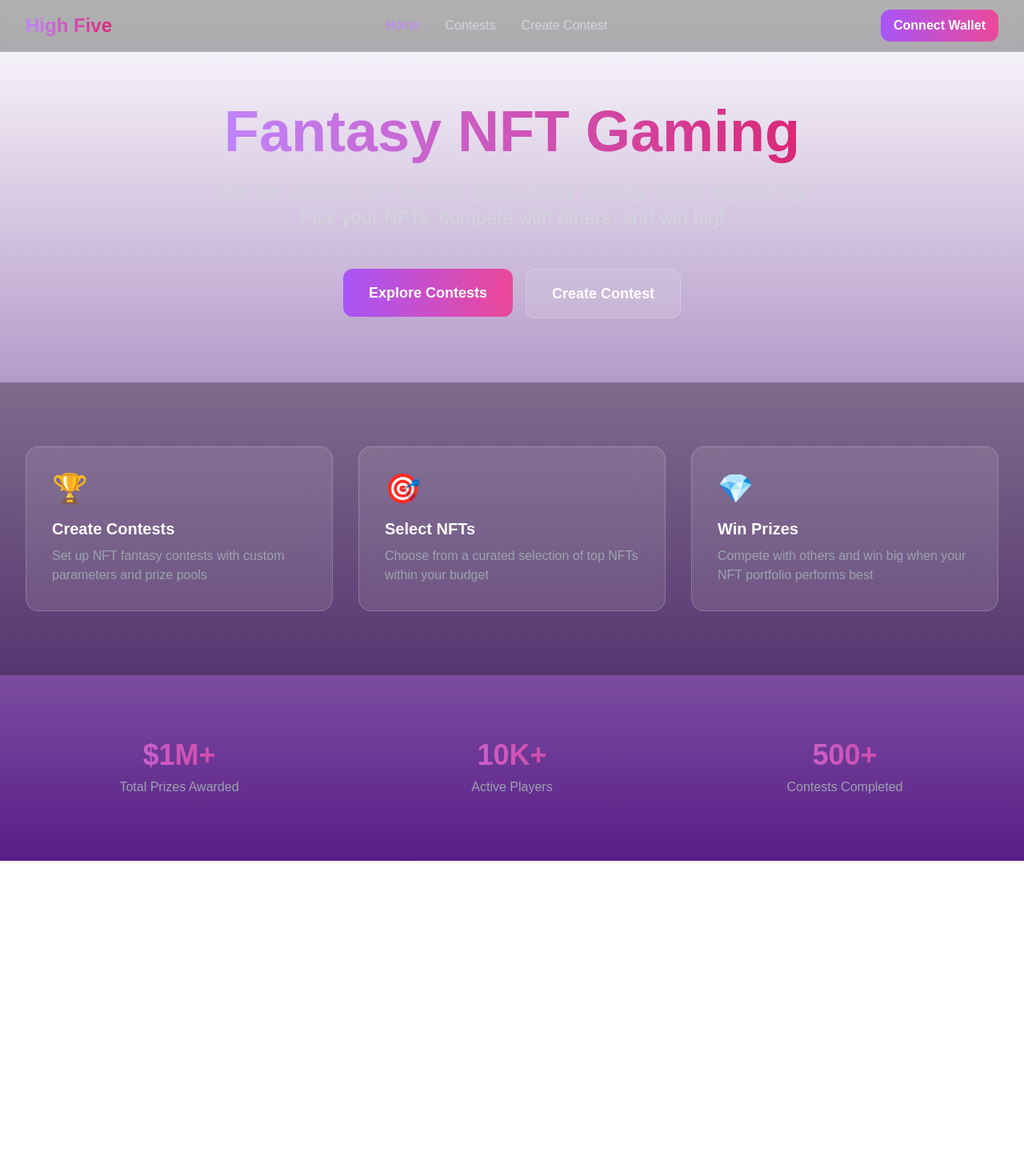
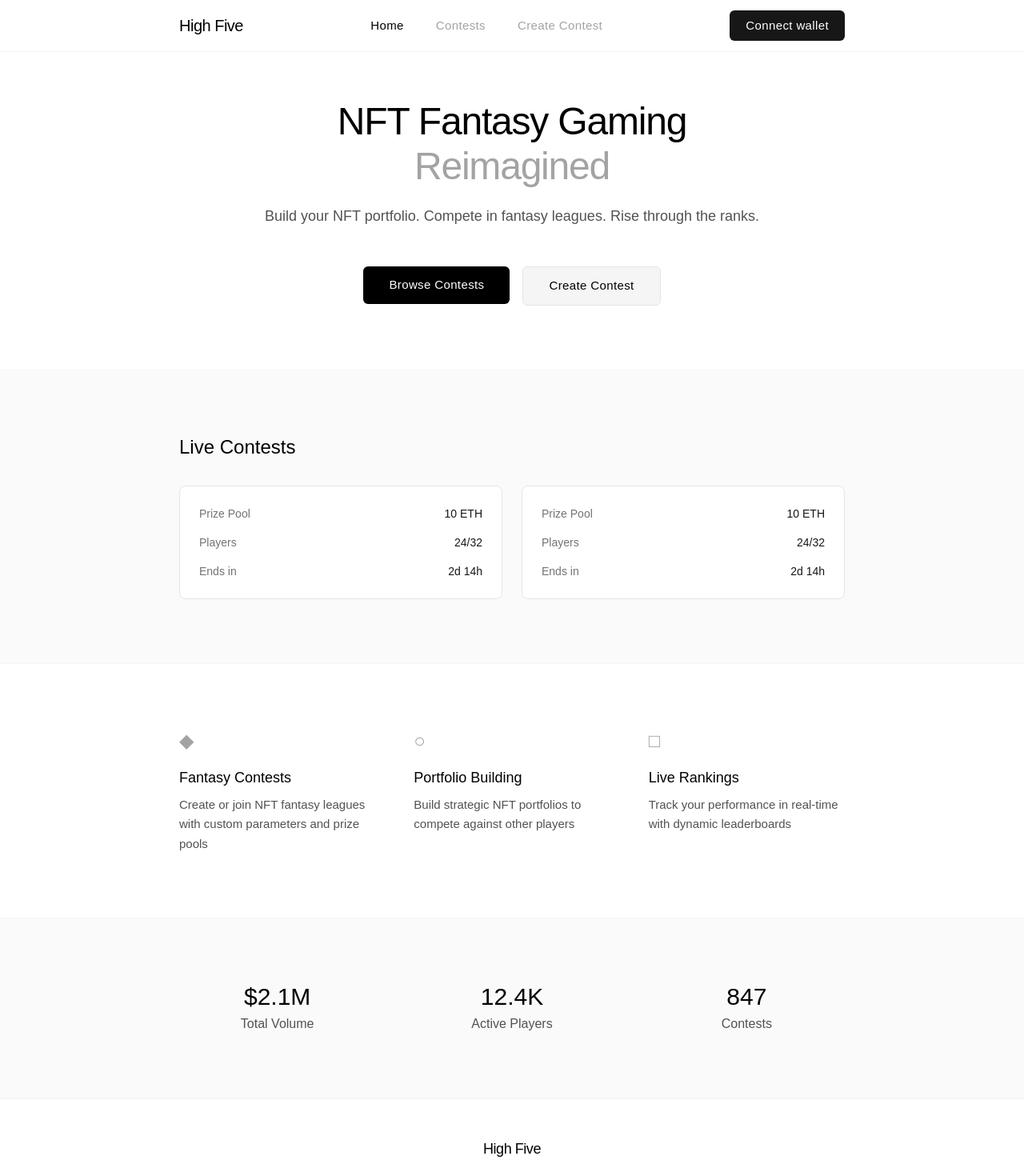
Before and after one commit to mayur-samrutwar/highfive, a Next.js app: page / in a window 1280 px wide. Shown: the top 1470 px of the page at 80% size. Before the commit the page ends 1076 px from the top, so only its background shows below. Built offline with nearby package versions, Linux system fonts and the light colour scheme.

Commit message:
update: home page ui (Claude you're the best intern)

```diff
--- a/components/layout/Footer.js
+++ b/components/layout/Footer.js
@@ -2,62 +2,53 @@ import Link from 'next/link';
 import { motion } from 'framer-motion';
 
 export default function Footer() {
+  const links = [
+    { name: 'Contests', href: '/contest' },
+    { name: 'Leaderboard', href: '/leaderboard' },
+    { name: 'Twitter', href: 'https://twitter.com', external: true },
+    { name: 'Discord', href: 'https://discord.com', external: true },
+  ];
+
   return (
-    <footer className="bg-black/30 backdrop-blur-lg border-t border-white/10">
-      <div className="max-w-7xl mx-auto px-4 sm:px-6 lg:px-8 py-8">
-        <div className="grid grid-cols-1 md:grid-cols-3 gap-8">
-          <div>
-            <h3 className="text-xl font-bold bg-gradient-to-r from-purple-400 to-pink-600 text-transparent bg-clip-text mb-4">
+    <footer className="bg-white border-t border-neutral-100">
+      <div className="max-w-4xl mx-auto px-4 sm:px-6 lg:px-8 py-12">
+        <div className="flex flex-col items-center space-y-8">
+          <Link href="/">
+            <span className="text-lg font-medium tracking-tight text-black">
               High Five
-            </h3>
-            <p className="text-gray-400">
-              The ultimate NFT fantasy game platform where strategy meets opportunity.
-            </p>
+            </span>
+          </Link>
+
+          <nav className="flex flex-wrap justify-center gap-x-8 gap-y-4">
+            {links.map((link) => (
+              <motion.div
+                key={link.name}
+                whileHover={{ scale: 1.01 }}
+              >
+                {link.external ? (
+                  <a
+                    href={link.href}
+                    target="_blank"
+                    rel="noopener noreferrer"
+                    className="text-[15px] text-neutral-500 hover:text-black transition-colors duration-300"
+                  >
+                    {link.name}
+                  </a>
+                ) : (
+                  <Link
+                    href={link.href}
+                    className="text-[15px] text-neutral-500 hover:text-black transition-colors duration-300"
+                  >
+                    {link.name}
+                  </Link>
+                )}
+              </motion.div>
+            ))}
+          </nav>
+
+          <div className="text-[15px] text-neutral-400">
+            © {new Date().getFullYear()} High Five
           </div>
-
-          <div>
-            <h4 className="text-white font-semibold mb-4">Quick Links</h4>
-            <ul className="space-y-2">
-              <li>
-                <Link href="/contest" className="text-gray-400 hover:text-purple-400 transition-colors">
-                  Active Contests
-                </Link>
-              </li>
-              <li>
-                <Link href="/leaderboard" className="text-gray-400 hover:text-purple-400 transition-colors">
-                  Leaderboard
-                </Link>
-              </li>
-            </ul>
-          </div>
-
-          <div>
-            <h4 className="text-white font-semibold mb-4">Connect</h4>
-            <div className="flex space-x-4">
-              <motion.a
-                whileHover={{ scale: 1.1 }}
-                href="https://twitter.com"
-                target="_blank"
-                rel="noopener noreferrer"
-                className="text-gray-400 hover:text-purple-400 transition-colors"
-              >
-                Twitter
-              </motion.a>
-              <motion.a
-                whileHover={{ scale: 1.1 }}
-                href="https://discord.com"
-                target="_blank"
-                rel="noopener noreferrer"
-                className="text-gray-400 hover:text-purple-400 transition-colors"
-              >
-                Discord
-              </motion.a>
-            </div>
-          </div>
-        </div>
-
-        <div className="mt-8 pt-8 border-t border-white/10 text-center text-gray-400">
-          <p>&copy; {new Date().getFullYear()} High Five. All rights reserved.</p>
         </div>
       </div>
     </footer>
--- a/components/layout/Header.js
+++ b/components/layout/Header.js
@@ -18,30 +18,30 @@ export default function Header() {
   };
 
   return (
-    <header className="fixed w-full z-50 bg-black/30 backdrop-blur-lg border-b border-white/10">
-      <nav className="max-w-7xl mx-auto px-4 sm:px-6 lg:px-8">
+    <header className="fixed w-full z-50 bg-white/98 backdrop-blur-sm border-b border-neutral-100">
+      <nav className="max-w-4xl mx-auto px-4 sm:px-6 lg:px-8">
         <div className="flex items-center justify-between h-16">
           <Link href="/">
             <motion.div
-              whileHover={{ scale: 1.05 }}
+              whileHover={{ scale: 1.01 }}
               className="flex items-center"
             >
-              <span className="text-2xl font-bold bg-gradient-to-r from-purple-400 to-pink-600 text-transparent bg-clip-text">
+              <span className="text-xl font-medium tracking-tight text-black">
                 High Five
               </span>
             </motion.div>
           </Link>
 
-          <div className="hidden md:flex items-center space-x-8">
+          <div className="hidden md:flex items-center space-x-10">
             {navigation.map((item) => (
               <Link
                 key={item.name}
                 href={item.href}
                 className={`${
                   router.pathname === item.href
-                    ? 'text-purple-400'
-                    : 'text-gray-300 hover:text-white'
-                } transition-colors duration-200`}
+                    ? 'text-black font-normal'
+                    : 'text-neutral-400 hover:text-neutral-900'
+                } text-[15px] tracking-wide transition-colors duration-300`}
               >
                 {item.name}
               </Link>
@@ -49,18 +49,18 @@ export default function Header() {
           </div>
 
           <motion.button
-            whileHover={{ scale: 1.05 }}
-            whileTap={{ scale: 0.95 }}
+            whileHover={{ scale: 1.01 }}
+            whileTap={{ scale: 0.99 }}
             onClick={connectWallet}
             className={`
-              px-4 py-2 rounded-xl font-semibold
+              px-5 py-2 rounded-md text-[15px] tracking-wide transition-all duration-300
               ${isConnected
-                ? 'bg-green-500 text-white'
-                : 'bg-gradient-to-r from-purple-500 to-pink-500 text-white'
+                ? 'bg-neutral-50 text-neutral-900 border border-neutral-200 hover:bg-neutral-100'
+                : 'bg-neutral-900 text-white hover:bg-black'
               }
             `}
           >
-            {isConnected ? '0x1234...5678' : 'Connect Wallet'}
+            {isConnected ? '0x1234...5678' : 'Connect wallet'}
           </motion.button>
         </div>
       </nav>
--- a/components/layout/Layout.js
+++ b/components/layout/Layout.js
@@ -16,7 +16,7 @@ export default function Layout({ children }) {
           {children}
         </motion.main>
       </AnimatePresence>
-      {/* <Footer /> */}
+      <Footer />
     </div>
   );
 }
--- a/pages/index.js
+++ b/pages/index.js
@@ -5,41 +5,40 @@ import Link from 'next/link';
 export default function Home() {
   const features = [
     {
-      title: "Create Contests",
-      description: "Set up NFT fantasy contests with custom parameters and prize pools",
-      icon: "🏆"
+      title: "Fantasy Contests",
+      description: "Create or join NFT fantasy leagues with custom parameters and prize pools",
+      icon: "◆"
     },
     {
-      title: "Select NFTs",
-      description: "Choose from a curated selection of top NFTs within your budget",
-      icon: "🎯"
+      title: "Portfolio Building",
+      description: "Build strategic NFT portfolios to compete against other players",
+      icon: "○"
     },
     {
-      title: "Win Prizes",
-      description: "Compete with others and win big when your NFT portfolio performs best",
-      icon: "💎"
+      title: "Live Rankings",
+      description: "Track your performance in real-time with dynamic leaderboards",
+      icon: "□"
     }
   ];
 
   return (
     <Layout>
-      <div className="min-h-screen bg-gradient-to-b from-background to-purple-900">
+      <div className="min-h-screen bg-white">
         {/* Hero Section */}
         <div className="pt-32 pb-20 px-4 sm:px-6 lg:px-8">
-          <div className="max-w-7xl mx-auto">
+          <div className="max-w-4xl mx-auto">
             <motion.div
-              initial={{ opacity: 0, y: 20 }}
+              initial={{ opacity: 0, y: 10 }}
               animate={{ opacity: 1, y: 0 }}
               className="text-center"
             >
-              <h1 className="text-5xl md:text-7xl font-bold mb-6">
-                <span className="bg-gradient-to-r from-purple-400 to-pink-600 text-transparent bg-clip-text">
-                  Fantasy NFT Gaming
-                </span>
+              <h1 className="text-4xl md:text-5xl font-medium tracking-tight text-black mb-6">
+                NFT Fantasy Gaming
+                <span className="block mt-2 text-neutral-400">Reimagined</span>
               </h1>
-              <p className="text-xl md:text-2xl text-gray-300 mb-12 max-w-3xl mx-auto">
-                Join the ultimate NFT fantasy game where strategy meets opportunity.
-                Pick your NFTs, compete with others, and win big!
+              <p className="text-lg text-neutral-600 mb-12 max-w-2xl mx-auto leading-relaxed">
+                Build your NFT portfolio. Compete in fantasy leagues.
+                Rise through the ranks.
               </p>
               <motion.div
                 initial={{ opacity: 0 }}
@@ -49,18 +48,18 @@ export default function Home() {
               >
                 <Link href="/contest">
                   <motion.button
-                    whileHover={{ scale: 1.05 }}
-                    whileTap={{ scale: 0.95 }}
-                    className="px-8 py-4 bg-gradient-to-r from-purple-500 to-pink-500 rounded-xl text-white font-semibold text-lg"
+                    whileHover={{ scale: 1.01 }}
+                    whileTap={{ scale: 0.99 }}
+                    className="px-8 py-3 bg-black text-white rounded-md text-[15px] tracking-wide"
                   >
-                    Explore Contests
+                    Browse Contests
                   </motion.button>
                 </Link>
                 <Link href="/contest/create">
                   <motion.button
-                    whileHover={{ scale: 1.05 }}
-                    whileTap={{ scale: 0.95 }}
-                    className="px-8 py-4 bg-white/10 backdrop-blur-lg border border-white/20 rounded-xl text-white font-semibold text-lg"
+                    whileHover={{ scale: 1.01 }}
+                    whileTap={{ scale: 0.99 }}
+                    className="px-8 py-3 bg-neutral-100 text-black rounded-md text-[15px] tracking-wide border border-neutral-200"
                   >
                     Create Contest
                   </motion.button>
@@ -70,60 +69,74 @@ export default function Home() {
           </div>
         </div>
 
+        {/* Live Contests Preview */}
+        <div className="py-20 bg-neutral-50 border-y border-neutral-100">
+          <div className="max-w-4xl mx-auto px-4 sm:px-6 lg:px-8">
+            <h2 className="text-2xl font-medium text-black mb-8">Live Contests</h2>
+            <div className="grid grid-cols-1 md:grid-cols-2 gap-6">
+              {[1, 2].map((_, index) => (
+                <motion.div
+                  key={index}
+                  initial={{ opacity: 0, y: 10 }}
+                  animate={{ opacity: 1, y: 0 }}
+                  transition={{ delay: 0.2 * index }}
+                  className="bg-white p-6 rounded-lg border border-neutral-200"
+                >
+                  <div className="flex justify-between items-center mb-4">
+                    <span className="text-sm text-neutral-500">Prize Pool</span>
+                    <span className="text-sm font-medium">10 ETH</span>
+                  </div>
+                  <div className="flex justify-between items-center mb-4">
+                    <span className="text-sm text-neutral-500">Players</span>
+                    <span className="text-sm font-medium">24/32</span>
+                  </div>
+                  <div className="flex justify-between items-center">
+                    <span className="text-sm text-neutral-500">Ends in</span>
+                    <span className="text-sm font-medium">2d 14h</span>
+                  </div>
+                </motion.div>
+              ))}
+            </div>
+          </div>
+        </div>
+
         {/* Features Section */}
-        <div className="py-20 bg-black/30">
-          <div className="max-w-7xl mx-auto px-4 sm:px-6 lg:px-8">
-            <motion.div
-              initial={{ opacity: 0, y: 20 }}
-              animate={{ opacity: 1, y: 0 }}
-              transition={{ delay: 0.4 }}
-              className="grid grid-cols-1 md:grid-cols-3 gap-8"
-            >
+        <div className="py-20">
+          <div className="max-w-4xl mx-auto px-4 sm:px-6 lg:px-8">
+            <div className="grid grid-cols-1 md:grid-cols-3 gap-12">
               {features.map((feature, index) => (
                 <motion.div
                   key={feature.title}
-                  initial={{ opacity: 0, y: 20 }}
+                  initial={{ opacity: 0, y: 10 }}
                   animate={{ opacity: 1, y: 0 }}
-                  transition={{ delay: 0.6 + index * 0.1 }}
-                  className="bg-white/10 backdrop-blur-lg rounded-2xl p-8 border border-white/20"
+                  transition={{ delay: 0.2 + index * 0.1 }}
                 >
-                  <div className="text-4xl mb-4">{feature.icon}</div>
-                  <h3 className="text-xl font-bold text-white mb-2">{feature.title}</h3>
-                  <p className="text-gray-400">{feature.description}</p>
+                  <div className="text-2xl mb-4 text-neutral-400">{feature.icon}</div>
+                  <h3 className="text-lg font-medium text-black mb-2">{feature.title}</h3>
+                  <p className="text-neutral-600 text-[15px] leading-relaxed">{feature.description}</p>
                 </motion.div>
               ))}
-            </motion.div>
+            </div>
           </div>
         </div>
 
         {/* Stats Section */}
-        <div className="py-20">
-          <div className="max-w-7xl mx-auto px-4 sm:px-6 lg:px-8">
-            <motion.div
-              initial={{ opacity: 0, y: 20 }}
-              animate={{ opacity: 1, y: 0 }}
-              transition={{ delay: 0.8 }}
-              className="grid grid-cols-1 md:grid-cols-3 gap-8 text-center"
-            >
-              <div>
-                <div className="text-4xl font-bold bg-gradient-to-r from-purple-400 to-pink-600 text-transparent bg-clip-text">
-                  $1M+
-                </div>
-                <p className="text-gray-400 mt-2">Total Prizes Awarded</p>
+        <div className="py-20 bg-neutral-50 border-y border-neutral-100">
+          <div className="max-w-4xl mx-auto px-4 sm:px-6 lg:px-8">
+            <div className="grid grid-cols-1 md:grid-cols-3 gap-12">
+              <div className="text-center">
+                <div className="text-3xl font-medium text-black">$2.1M</div>
+                <p className="text-neutral-600 mt-1">Total Volume</p>
               </div>
-              <div>
-                <div className="text-4xl font-bold bg-gradient-to-r from-purple-400 to-pink-600 text-transparent bg-clip-text">
-                  10K+
-                </div>
-                <p className="text-gray-400 mt-2">Active Players</p>
+              <div className="text-center">
+                <div className="text-3xl font-medium text-black">12.4K</div>
+                <p className="text-neutral-600 mt-1">Active Players</p>
               </div>
-              <div>
-                <div className="text-4xl font-bold bg-gradient-to-r from-purple-400 to-pink-600 text-transparent bg-clip-text">
-                  500+
-                </div>
-                <p className="text-gray-400 mt-2">Contests Completed</p>
+              <div className="text-center">
+                <div className="text-3xl font-medium text-black">847</div>
+                <p className="text-neutral-600 mt-1">Contests</p>
               </div>
-            </motion.div>
+            </div>
           </div>
         </div>
       </div>
```
